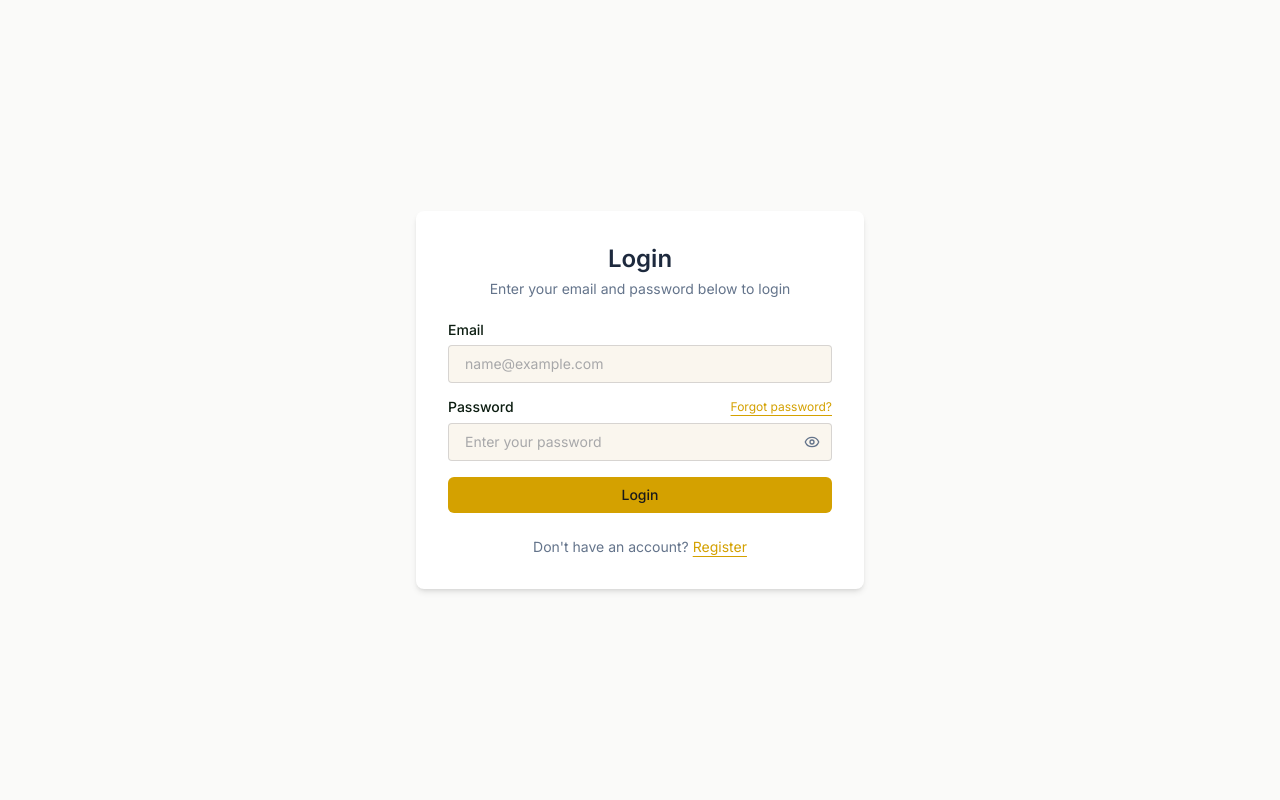
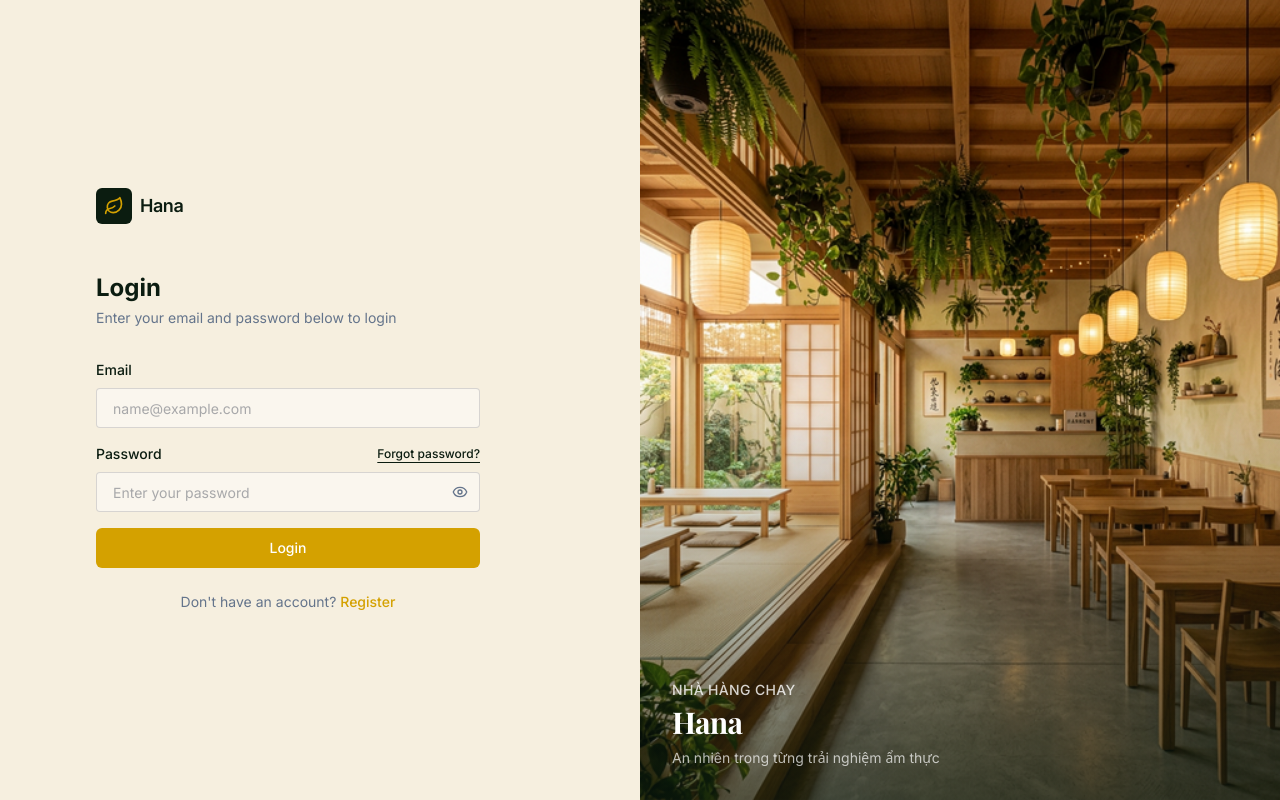
Before and after one commit to manpham146/HanaVeg, a Next.js app: page /en/login in a window 1280 px wide. Built offline with nearby package versions, Linux system fonts and the light colour scheme; no server answers; a web font is replaced by a local one.

Commit message:
feat(login): redesign to split-layout with restaurant image and Hana branding

```diff
--- a/src/app/[locale]/(admin)/login/page.tsx
+++ b/src/app/[locale]/(admin)/login/page.tsx
@@ -8,7 +8,8 @@ import { Input } from "@/components/ui/input";
 import { Label } from "@/components/ui/label";
 import { useTranslations } from "next-intl";
 import Link from "next/link";
-import { Loader2, Eye, EyeOff } from "lucide-react";
+import Image from "next/image";
+import { Loader2, Eye, EyeOff, Leaf } from "lucide-react";
 
 export default function LoginPage() {
     const [email, setEmail] = useState("");
@@ -42,26 +43,37 @@ export default function LoginPage() {
     };
 
     return (
-        <div className="min-h-screen flex items-center justify-center bg-stone-50 p-4">
-            <div className="w-full max-w-md bg-white p-8 rounded-lg shadow-md">
-                <div className="text-center mb-6">
-                    <h1 className="text-2xl font-semibold text-slate-800">
+        <div className="min-h-screen grid lg:grid-cols-2">
+            {/* Left: Form */}
+            <div className="flex flex-col justify-center px-6 py-12 lg:px-16 xl:px-24">
+                {/* Logo */}
+                <div className="flex items-center gap-2 mb-12">
+                    <div className="flex items-center justify-center w-9 h-9 rounded-md bg-[#0B1C10]">
+                        <Leaf className="h-5 w-5 text-[#D4A100]" />
+                    </div>
+                    <span className="text-lg font-semibold tracking-tight text-[#0B1C10]">
+                        Hana
+                    </span>
+                </div>
+
+                {/* Form content */}
+                <div className="w-full max-w-sm">
+                    <h1 className="text-2xl font-bold text-[#0B1C10] mb-1">
                         {t("login")}
                     </h1>
-                    <p className="text-sm text-muted-foreground mt-1">
+                    <p className="text-sm text-muted-foreground mb-8">
                         {t("loginSubtitle")}
                     </p>
-                </div>
 
                     {error && (
-                    <div className="bg-red-50 text-red-600 p-3 rounded-md mb-4 text-sm">
+                        <div className="bg-red-50 text-red-600 p-3 rounded-md mb-4 text-sm border border-red-100">
                             {error}
                         </div>
                     )}
 
                     <form onSubmit={handleLogin} className="space-y-4">
                         <div className="space-y-2">
-                        <Label htmlFor="email">{t("email")}</Label>
+                            <Label htmlFor="email" className="text-sm font-medium">{t("email")}</Label>
                             <Input
                                 id="email"
                                 type="email"
@@ -69,14 +81,17 @@ export default function LoginPage() {
                                 value={email}
                                 onChange={(e) => setEmail(e.target.value)}
                                 placeholder={t("emailPlaceholder")}
+                                className="h-10"
                             />
                         </div>
                         <div className="space-y-2">
                             <div className="flex items-center justify-between">
-                            <Label htmlFor="password">{t("password")}</Label>
+                                <Label htmlFor="password" className="text-sm font-medium">
+                                    {t("password")}
+                                </Label>
                                 <Link
                                     href={`/${locale}/forgot-password`}
-                                className="text-xs text-primary hover:text-primary/80 underline underline-offset-4"
+                                    className="text-xs font-medium text-[#0B1C10] underline underline-offset-4 hover:text-[#D4A100] transition-colors"
                                 >
                                     {t("forgotPasswordLink")}
                                 </Link>
@@ -87,14 +102,18 @@ export default function LoginPage() {
                                     type={showPassword ? "text" : "password"}
                                     required
                                     value={password}
-                                onChange={(e) => setPassword(e.target.value)}
+                                    onChange={(e) =>
+                                        setPassword(e.target.value)
+                                    }
                                     placeholder={t("passwordPlaceholder")}
-                                className="pr-10"
+                                    className="h-10 pr-10"
                                 />
                                 <button
                                     type="button"
-                                onClick={() => setShowPassword(!showPassword)}
-                                className="absolute right-3 top-1/2 -translate-y-1/2 text-muted-foreground hover:text-foreground"
+                                    onClick={() =>
+                                        setShowPassword(!showPassword)
+                                    }
+                                    className="absolute right-3 top-1/2 -translate-y-1/2 text-muted-foreground hover:text-foreground transition-colors"
                                     tabIndex={-1}
                                 >
                                     {showPassword ? (
@@ -107,7 +126,7 @@ export default function LoginPage() {
                         </div>
                         <Button
                             type="submit"
-                        className="w-full"
+                            className="w-full h-10 bg-[#D4A100] hover:bg-[#C09300] text-white font-medium transition-colors"
                             disabled={loading}
                         >
                             {loading && (
@@ -121,12 +140,38 @@ export default function LoginPage() {
                         {t("noAccount")}{" "}
                         <Link
                             href={`/${locale}/register`}
-                        className="text-primary underline underline-offset-4 hover:text-primary/80"
+                            className="font-medium text-[#D4A100] hover:text-[#C09300] transition-colors"
                         >
                             {t("register")}
                         </Link>
                     </p>
                 </div>
             </div>
+
+            {/* Right: Image */}
+            <div className="hidden lg:block relative">
+                <Image
+                    src="/images/section-interior-veg.png"
+                    alt="Hana Vegetarian Restaurant"
+                    fill
+                    className="object-cover"
+                    priority
+                    sizes="50vw"
+                />
+                {/* Subtle overlay for branding */}
+                <div className="absolute inset-0 bg-gradient-to-t from-[#0B1C10]/60 via-transparent to-transparent" />
+                <div className="absolute bottom-8 left-8 right-8">
+                    <p className="text-white/80 text-sm font-medium tracking-wide uppercase">
+                        Nhà hàng Chay
+                    </p>
+                    <p className="text-white text-3xl font-bold tracking-tight mt-1" style={{ fontFamily: "'Playfair Display', serif" }}>
+                        Hana
+                    </p>
+                    <p className="text-white/70 text-sm mt-2">
+                        An nhiên trong từng trải nghiệm ẩm thực
+                    </p>
+                </div>
+            </div>
+        </div>
     );
 }
```
Lines whose indentation alone changed are shown as unchanged.
